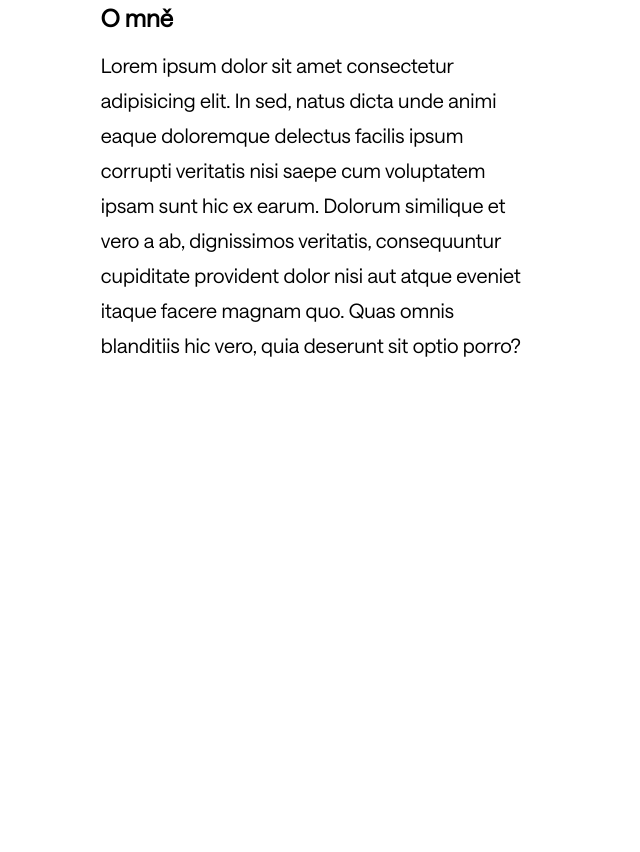
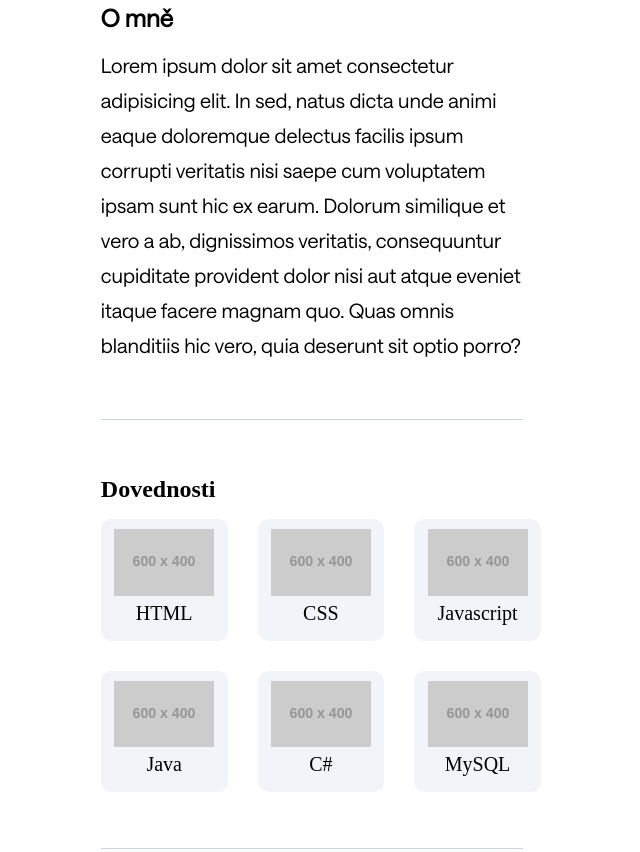
Before and after one commit to minibagr/Portfolio, a plain HTML site: page index.html in a window 1280 px wide. Shown: the part 863-1715 px from the top of the page, without its empty margins (328-968 px from the left). Before the commit the page ends 1226 px from the top, so only its background shows below. Drawn offline with nearby package versions, Linux system fonts and the light colour scheme; placeholder pictures from the web are drawn by us.

Commit message:
Udelana sekce dovednosti, nutno pridat obrazky a upravit je

```diff
--- a/index.html
+++ b/index.html
@@ -63,7 +63,7 @@
                 </a>
             </section>
             <!-- ABOUT ME -->
-            <section id="informace">
+            <section id="informace" class='center bottom-border'>
                 <h1 class="text-font heading">O mně</h1>
                 <p class="text-font text">
                     Lorem ipsum dolor sit amet consectetur adipisicing elit. In
@@ -75,7 +75,41 @@
                     omnis blanditiis hic vero, quia deserunt sit optio porro?
                 </p>
             </section>
+            <!-- DOVEDNOSTI -->
+            <section id="dovednosti" class='center bottom-border'>
+                <h1 class='heading'>Dovednosti</h1>
+                <div id='dovednosti-grid'>
+                    <div class='dovednost'>
+                        <img class='dovednost-img' src="https://placehold.co/600x400" alt="">
+                        <p class='text text-center'>HTML</p>
+                    </div>
+                    <div class='dovednost'>
+                        <img class='dovednost-img' src="https://placehold.co/600x400" alt="">
+                        <p class='text text-center'>CSS</p>
+                    </div>
+                    <div class='dovednost'>
+                        <img class='dovednost-img' src="https://placehold.co/600x400" alt="">
+                        <p class='text text-center'>Javascript</p>
+                    </div>
+                    <div class='dovednost'>
+                        <img class='dovednost-img' src="https://placehold.co/600x400" alt="">
+                        <p class='text text-center'>Java</p>
+                    </div>
+                    <div class='dovednost'>
+                        <img class='dovednost-img' src="https://placehold.co/600x400" alt="">
+                        <p class='text text-center'>C#</p>
+                    </div>
+                    <div class='dovednost'>
+                        <img class='dovednost-img' src="https://placehold.co/600x400" alt="">
+                        <p class='text text-center'>MySQL</p>
+                    </div>
+                </div>
+            </section>
+            <!-- PROJEKTY -->
+            <section id="projekty"></section>
         </main>
+
+        <footer></footer>
 
         <script src="script.js"></script>
     </body>
--- a/style.css
+++ b/style.css
@@ -13,8 +13,8 @@
 
 :root {
     /* COLORS VARS */
-    --default-color: #eeeeee;
-    --hover-color: #d6d6d6;
+    --default-color: #f1f5f9;
+    --hover-color: #e2e8f0b3;
     --hero-text: #64748b;
     --text-color: #000;
     --selection-background: #000;
@@ -33,7 +33,7 @@
 
     /* BORDER VARS */
     --navigation-link-border: 2px solid black;
-    --navigation-bottom-border: 1px solid black;
+    --content-border: 1px solid #cbd5e1;
 }
 
 body {
@@ -57,16 +57,6 @@ body {
     height: 6vh;
     width: 100%;
     margin: 30px 0;
-}
-
-#navigation::after {
-    content: '';
-    position: absolute;
-    width: 50%;
-    left: 50%;
-    bottom: 0;
-    transform: translateX(-50%);
-    border-bottom: var(--navigation-bottom-border);
 }
 
 #navigation-div {
@@ -143,23 +133,21 @@ body {
     color: var(--text-color);
     position: absolute;
     font-size: var(--hero-text-font-size);
+    animation: arrow-opacity-animation 5s infinite linear;
 }
 
 #arrow1 {
     opacity: 100%;
     bottom: 15px;
-    animation: arrow-opacity-animation 5s infinite linear;
 }
 
 #arrow2 {
     bottom: 25px;
-    animation: arrow-opacity-animation 5s infinite linear;
     animation-delay: 300ms;
 }
 
 #arrow3 {
     bottom: 35px;
-    animation: arrow-opacity-animation 5s infinite linear;
     animation-delay: 600ms;
 }
 
@@ -182,11 +170,7 @@ body {
 }
 
 /* MAIN */
-#informace {
-    width: 33%;
-    margin: 70px auto 0 auto;
-}
-
+/* OBECNE */
 .heading {
     font-size: var(--heading-font-size);
     margin-bottom: 16px;
@@ -200,3 +184,51 @@ body {
     font-size: var(--default-font-size);
     line-height: 1.75em;
 }
+
+.text-center {
+    text-align: center;
+}
+
+.center {
+    width: 33%;
+    margin: auto;
+}
+
+.bottom-border {
+    padding-bottom: 56px;
+    margin-bottom: 56px;
+    border-bottom: var(--content-border);
+}
+
+/* INFORMACE */
+#informace {
+    margin-top: 70px;
+}
+
+/* DOVEDNOSTI */
+#dovednosti-grid {
+    width: 100%;
+    display: grid;
+    grid-template-columns: repeat(3, 30%);
+    gap: 30px;
+}
+
+.dovednost {
+    padding: 10px 0;
+    width: 100%;
+    display: flex;
+    flex-direction: column;
+    justify-content: space-evenly;
+    align-items: center;
+    background-color: var(--default-color);
+    border-radius: 10px;
+    width: 1fr;
+}
+
+.dovednost:hover {
+    background-color: var(--hover-color);
+}
+
+.dovednost-img {
+    width: 100px;
+}
```
